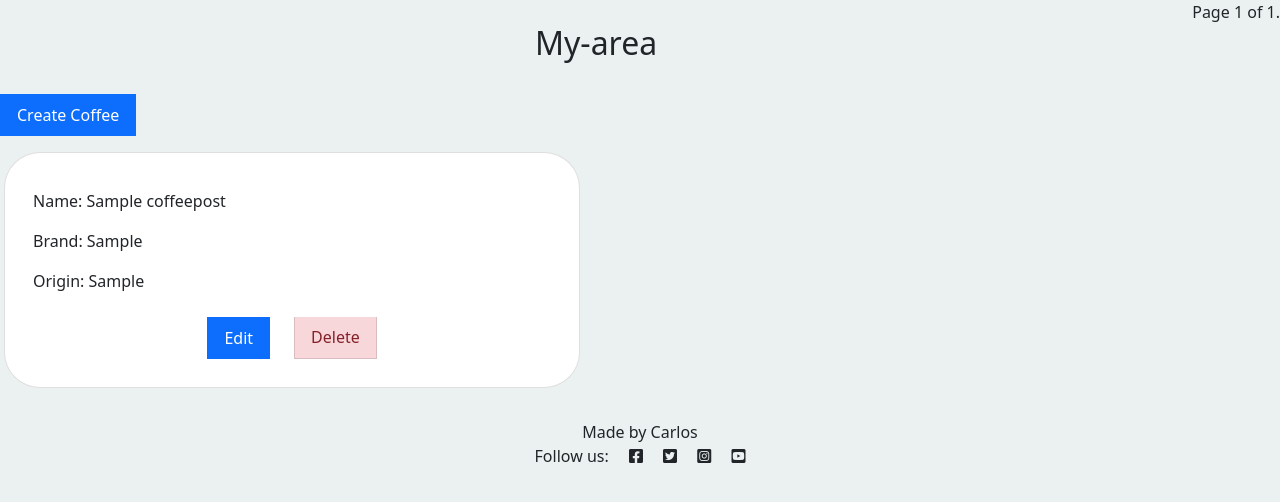
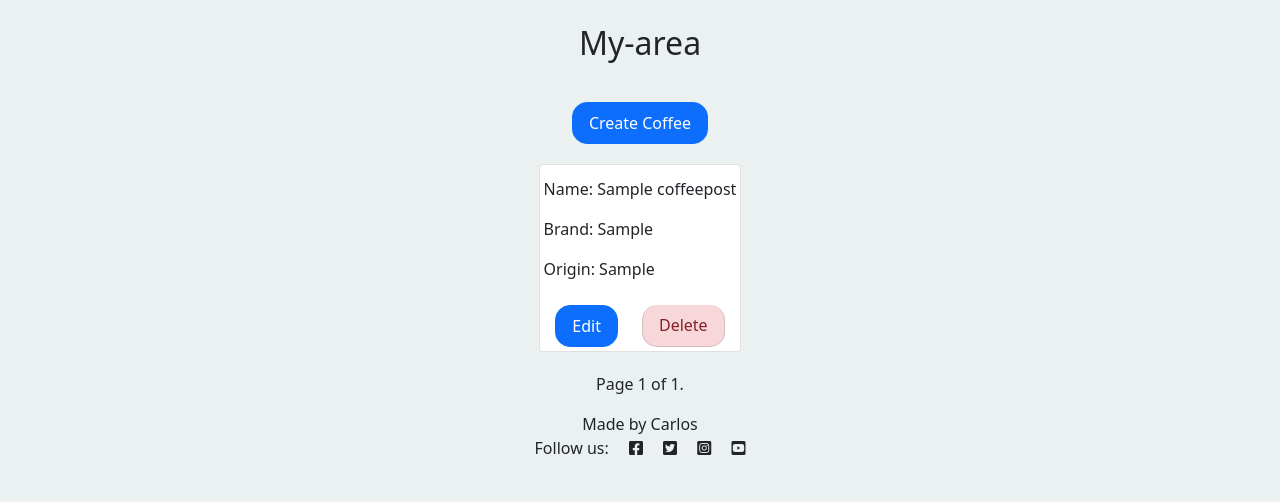
Before and after one commit to cacpaes/fourth-project-ci, a Django app: page /my-area in a window 1280 px wide. Shown: the part 56-558 px from the top of the page. Run offline with Django 3.2, Linux system fonts and the light colour scheme; a user stored in the database is signed in; tables that the repository leaves empty hold one stand-in row (values such as "Sample post").

```diff
--- a/coffee/views.py
+++ b/coffee/views.py
@@ -12,12 +12,12 @@ class CoffeeIndex(generic.ListView):
     model = CoffeePost
     queryset = CoffeePost.objects.filter(status=1).order_by('-created_on')
     template_name = 'index.html'
-    paginate_by = 10
+    paginate_by = 6
 
 class CoffeeMyarea(generic.ListView):
     model = CoffeePost
     template_name = 'my-area.html'
-    paginate_by = 10
+    paginate_by = 6
     def get_queryset(self):
         return CoffeePost.objects.filter(username=self.request.user).order_by('-created_on')
 
--- a/static/css/style.css
+++ b/static/css/style.css
@@ -66,3 +66,57 @@ text-align: ledt;
 .flex-container {
   display: flex;
 }
+
+.hover-menu:hover{
+  background-color: chocolate;
+}
+
+.container-post{
+  display: flex;
+  justify-content: center;
+}
+
+.image-container{
+  height: 52vh;
+  margin-bottom: 2em;
+}
+
+.pagination{
+  margin-top: 1em;
+}
+
+.create-button{
+  margin: auto;
+  margin-top: 1em;
+  margin-bottom: 1em;
+  border-radius: 15px;
+}
+
+button,a{
+  border-radius: 15px;
+}
+
+.border-radius-btn{
+  border-radius: 15px;
+}
+
+.list-group-item{
+  border-bottom-right-radius: 15px!important;
+  border-bottom-left-radius:15px!important;
+  border-top-right-radius: 15px!important;
+  border-top-left-radius: 15px!important;
+}
+
+
+
+@media (min-width: 1500px){
+  .image-container{height: 55vh;}
+}
+
+@media (min-width: 1700px){
+  .image-container{height: 58vh;}
+}
+
+@media (min-width: 2000px){
+  .image-container{height: 70vh;}
+}
--- a/templates/base.html
+++ b/templates/base.html
@@ -33,24 +33,24 @@
             <div class="collapse navbar-collapse" id="navbarText">
                 <ul class="navbar-nav me-auto mb-2 mb-lg-0">
                     <li class="nav-item">
-                        <a class="nav-link active" aria-current="page" href="{% url 'home' %}">Home</a>
+                        <a class="nav-link active hover-menu" aria-current="page" href="{% url 'home' %}">Home</a>
                     </li>
                     {% if user.is_authenticated %}
                     <li class="nav-item">
-                        <a class="nav-link" href="{% url 'account_logout' %}">Logout</a>
+                        <a class="nav-link hover-menu" href="{% url 'account_logout' %}">Logout</a>
                     </li>
                     <li class="nav-item">
-                        <a class="nav-link" href="{% url 'myarea' %}">My area</a>
+                        <a class="nav-link hover-menu" href="{% url 'myarea' %}">My area</a>
                     </li>
                     <li class="nav-item">
-                        <a class="nav-link" href="{% url 'myarea' %}">About</a>
+                        <a class="nav-link hover-menu" href="{% url 'myarea' %}">About</a>
                     </li>
                     {% else %}
                     <li class="nav-item">
-                        <a class="nav-link" href="{% url 'account_signup' %}">Register</a>
+                        <a class="nav-link hover-menu" href="{% url 'account_signup' %}">Register</a>
                     </li>
                     <li class="nav-item">
-                        <a class="nav-link" href="{% url 'account_login' %}">Login</a>
+                        <a class="nav-link hover-menu" href="{% url 'account_login' %}">Login</a>
                     </li>
                     {% endif %}
                 </ul>
--- a/templates/my-area.html
+++ b/templates/my-area.html
@@ -9,12 +9,12 @@
         <div class="text-center">
             <h2 class="txt-shadow-y txt-white p-4">My-area</h2>
         </div>
-        <a class="list-group-item list-group-item-action active fit-content" href="{% url 'create_coffee' %}" > Create Coffee</a>
-        <div class="row">
+        <a class="list-group-item list-group-item-action active fit-content create-button" href="{% url 'create_coffee' %}" > Create Coffee</a>
+        <div class="row container-post">
         {% for post in coffeepost_list %}
-            <div class="col-md-6 p-0">
-                <div class="card m-3 card-coffee">
-                        <div class="card-body m-1 p-4 text-center">
+            <div class="flex-container" style="width: 22vw; justify-content: center;">
+                <div class="card m-1">
+                        <div class="card-body m-6 p-1 text-center">
                             {% if post.coffee_image.url  %}
                             <div class="image-container">
                                 <img class="card-img-top rounded img-fluid" alt="Coffee image" src=" {{post.coffee_image.url}}">
@@ -38,14 +38,8 @@
                         </div>
                 </div>
             </div>
-            {% if forloop.counter|divisibleby:2 %}
-                </div>
-                <div class="row">
-            {% endif %}
         {% endfor %}
         </div>
-    </div>
-
         <div class="pagination">
             <span class="step-links">
                 {% if page_obj.has_previous %}
@@ -63,6 +57,9 @@
                 {% endif %}
             </span>
         </div>
+    </div>
+
+
 
 
 </div>
```
Also changed, not shown: templates/index.html (+4 -12 lines). Lines whose indentation alone changed are shown as unchanged.
